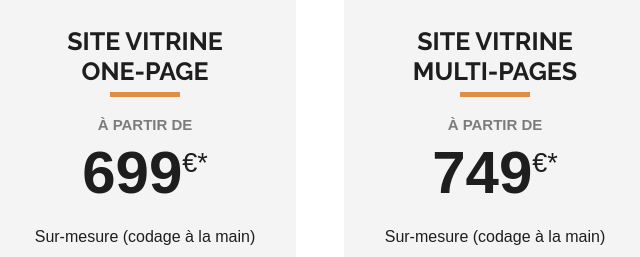
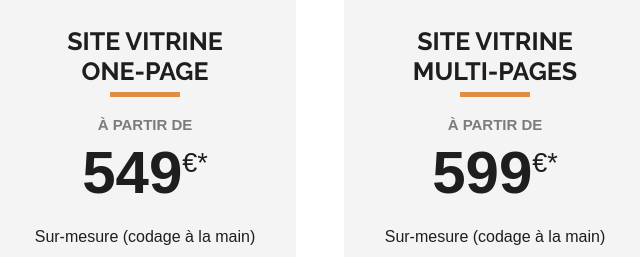
Before and after one commit to LePetit45/melvynpetit, an Astro site: page / in a window 1280 px wide. Shown: the part 3600-3857 px from the top of the page, 470-1110 px from the left. Built offline with nearby package versions, Linux system fonts and the light colour scheme; Astro itself is replaced by a stand-in of ours.

Commit message:
maj prix

```diff
--- a/src/components/main.astro
+++ b/src/components/main.astro
@@ -215,7 +215,7 @@ import background from '../assets/home_background.mp4'
             <div class="pricing-element animation animation-pop">
                 <p class="heading">SITE VITRINE <br>ONE-PAGE</p>
                 <p class="subheading">À PARTIR DE</p>
-                <p class="price">699<sup>€*</sup></p>
+                <p class="price">549<sup>€*</sup></p>
                 <p class="techno">Sur-mesure (codage à la main)</p>
                 <a class="button-quote" href="#contact">Demander un devis</a>
                 <ul>
@@ -232,7 +232,7 @@ import background from '../assets/home_background.mp4'
             <div class="pricing-element animation animation-pop">
                 <p class="heading">SITE VITRINE <br>MULTI-PAGES</p>
                 <p class="subheading">À PARTIR DE</p>
-                <p class="price">749<sup>€*</sup></p>
+                <p class="price">599<sup>€*</sup></p>
                 <p class="techno">Sur-mesure (codage à la main)</p>
                 <a class="button-quote" href="#contact">Demander un devis</a>
                 <ul>
```
